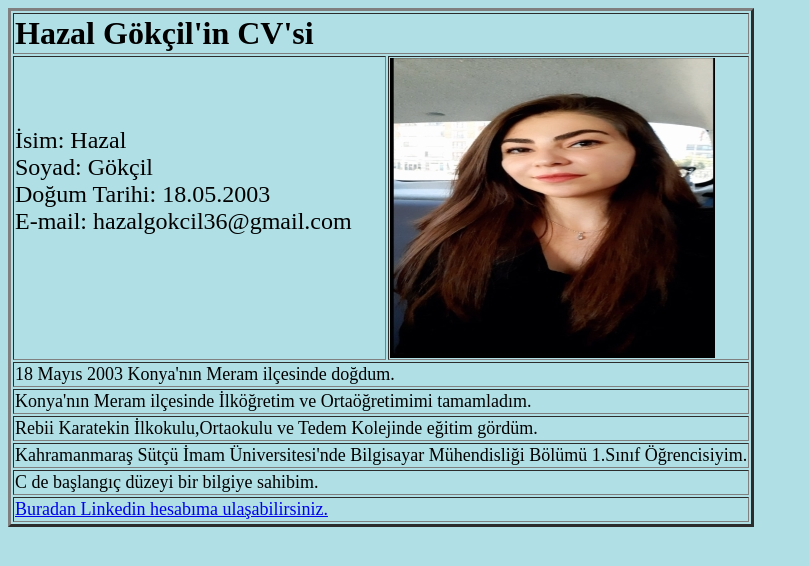
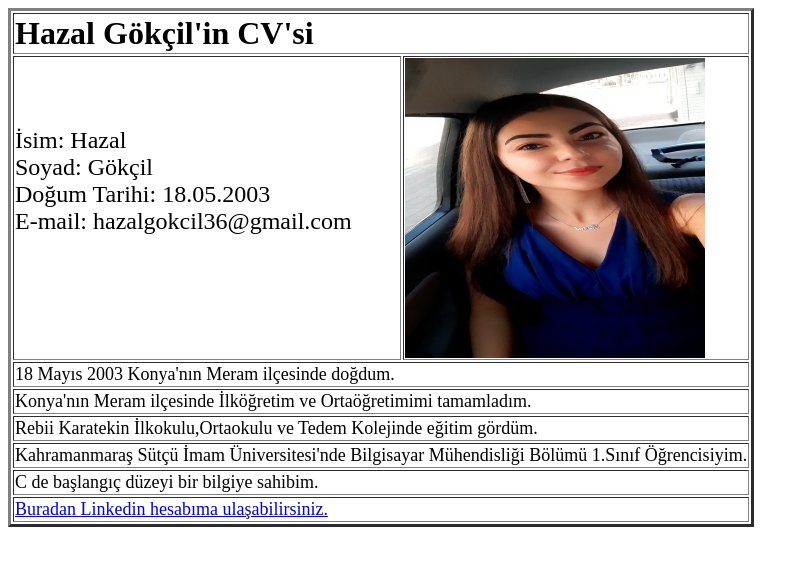
Before and after one commit to hazalgokcill/hazalgokcill, a plain HTML site: page index.html in a window 1280 px wide. Shown: the whole page, without its empty margins (0-809 px from the left). Drawn offline with Linux system fonts and the light colour scheme.

Commit message:
Update index.html

```diff
--- a/index.html
+++ b/index.html
@@ -2,7 +2,7 @@
 <html>
 
 <meta charset="utf-8">
-<body style="background-color:powderblue;">
+<body style="background-color:powderblack;">
 
 
 <table border="3">
@@ -11,7 +11,7 @@
       </tr>
      <tr>
          <td rowspan="1"><font size=+2>İsim: Hazal<br>Soyad: Gökçil<br>Doğum Tarihi: 18.05.2003<br>E-mail: hazalgokcil36@gmail.com <br><br><br> </td>
-         <td><img src="https://github.com/hazalgokcill/hazalgokcill/blob/main/11261b72-24a7-4c1b-9ee7-065b786507cd.jpg?raw=true" alt="Resim"/></td>
+         <td><img src="https://github.com/hazalgokcill/hazalgokcill/blob/main/asd.jpg?raw=true" alt="Resim"/></td>
       </tr>
       <tr>
          <td colspan ="2"><font size=+1>18 Mayıs 2003 Konya'nın Meram ilçesinde doğdum. </td>
```
